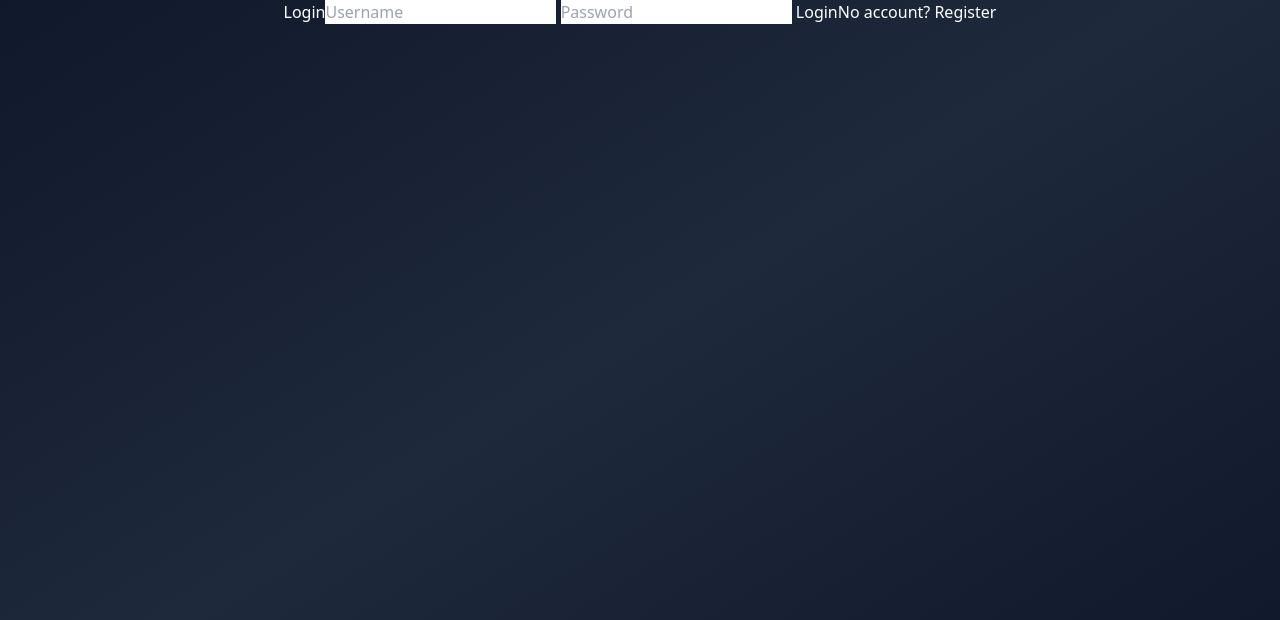
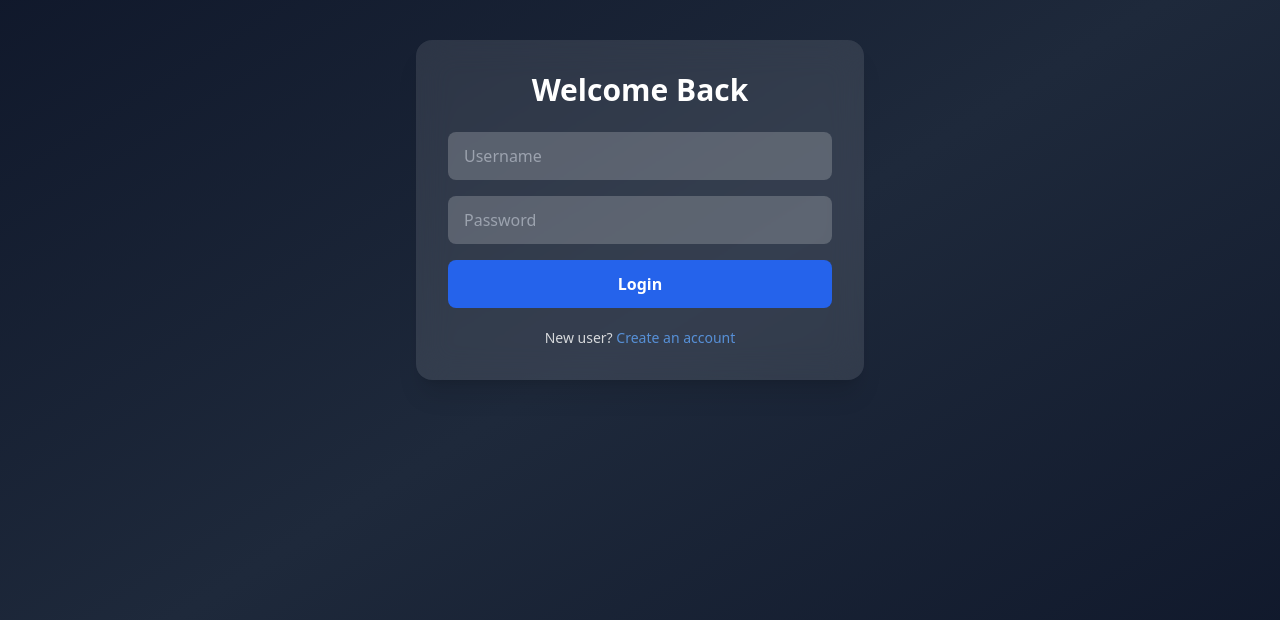
Before and after one commit to Adith1207/consenSafe, a Flask app: page /login in a window 1280 px wide. Shown: the part 72-692 px from the top of the page. Run offline with Flask 3, Linux system fonts and the light colour scheme; some libraries are stand-ins or nearby versions.

Commit message:
UI modification - AI

```diff
--- a/templates/login.html
+++ b/templates/login.html
@@ -1,13 +1,40 @@
 {% extends "base.html" %}
 {% block content %}
-<h3>Login</h3>
 
-<form method="POST">
-    <input name="username" placeholder="Username" required>
-    <input type="password" name="password" placeholder="Password" required>
+<div class="w-full max-w-md bg-white/10 backdrop-blur-lg rounded-2xl shadow-xl p-8 mt-10">
+    <h2 class="text-3xl font-bold text-center mb-6">
+        Welcome Back
+    </h2>
 
-    <button type="submit">Login</button>
-</form>
+    <form method="POST" class="space-y-4">
+        <input
+            name="username"
+            placeholder="Username"
+            required
+            class="w-full px-4 py-3 rounded-lg bg-white/20 focus:outline-none focus:ring-2 focus:ring-accent"
+        />
 
-<p>No account? <a href="/register">Register</a></p>
+        <input
+            type="password"
+            name="password"
+            placeholder="Password"
+            required
+            class="w-full px-4 py-3 rounded-lg bg-white/20 focus:outline-none focus:ring-2 focus:ring-accent"
+        />
+
+        <button
+            type="submit"
+            class="w-full py-3 rounded-lg bg-accent hover:bg-blue-600 transition font-semibold">
+            Login
+        </button>
+    </form>
+
+    <p class="text-center text-sm mt-5 opacity-80">
+        New user?
+        <a href="/register" class="text-blue-400 hover:underline">
+            Create an account
+        </a>
+    </p>
+</div>
+
 {% endblock %}
```
Also changed, not shown: templates/register.html (+44 -13 lines).
